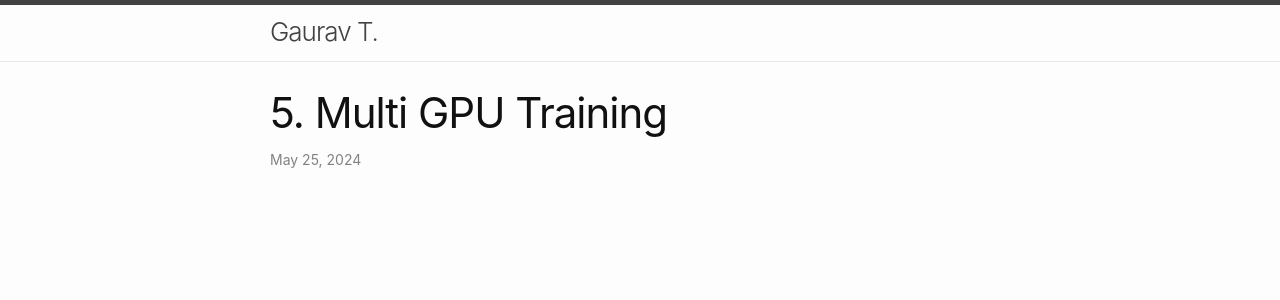
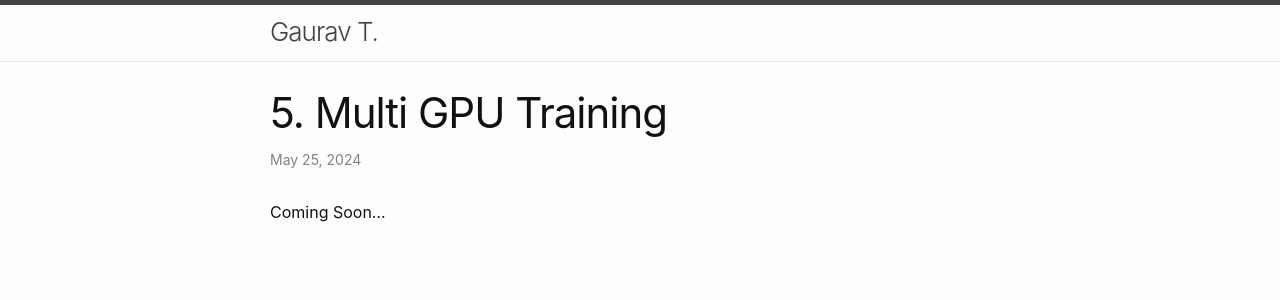
Before and after one commit to gauravtendolkar/gauravtendolkar.github.io, a Jekyll site: the page built from docs/_posts/2024-05-25-Multi-GPU-Training.markdown, in a window 1280 px wide. Shown: the top 300 px of the page. Built offline with Jekyll 4.4.1, drawn with Linux system fonts in a browser that asks for light colours.

Commit message:
post changes

```diff
--- a/docs/_posts/2024-05-24-PyTorch-Compiler-and-Domain-Specific-Languages.markdown
+++ b/docs/_posts/2024-05-24-PyTorch-Compiler-and-Domain-Specific-Languages.markdown
@@ -4,3 +4,4 @@ title: "6. PyTorch Compiler and Domain Specific Languages"
 posted: "Coming Soon..."
 categories: Super-Fast-LLM-Training
 ---
+Coming Soon...
--- a/docs/_posts/2024-05-25-Multi-GPU-Training.markdown
+++ b/docs/_posts/2024-05-25-Multi-GPU-Training.markdown
@@ -4,3 +4,4 @@ title: "5. Multi GPU Training"
 posted: "Coming Soon..."
 categories: Super-Fast-LLM-Training
 ---
+Coming Soon...
--- a/docs/_posts/2024-05-26-Optimising-LLM-Model-Architecture.markdown
+++ b/docs/_posts/2024-05-26-Optimising-LLM-Model-Architecture.markdown
@@ -4,3 +4,4 @@ title: "4. Optimising LLM Model Architecture"
 posted: "Coming Soon..."
 categories: Super-Fast-LLM-Training
 ---
+Coming Soon...
--- a/docs/_posts/2024-05-28-Training-Custom-BPE-Tokeniser.markdown
+++ b/docs/_posts/2024-05-28-Training-Custom-BPE-Tokeniser.markdown
@@ -4,3 +4,4 @@ title: "1. Data Collection and Preparation"
 posted: "Coming Soon..."
 categories: Super-Fast-LLM-Training
 ---
+Coming Soon...
--- a/docs/_posts/2024-05-30-Data-Collection-and-Preparation.markdown
+++ b/docs/_posts/2024-05-30-Data-Collection-and-Preparation.markdown
@@ -4,3 +4,4 @@ title: "2. Training Custom BPE Tokeniser"
 posted: "Coming Soon..."
 categories: Super-Fast-LLM-Training
 ---
+Coming Soon...
```
